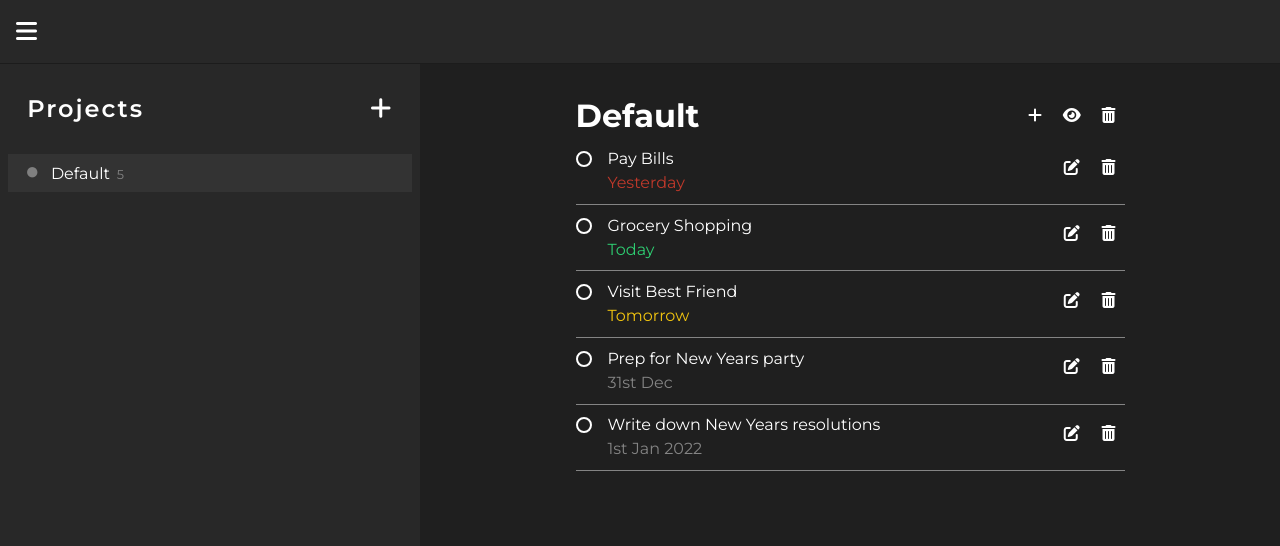
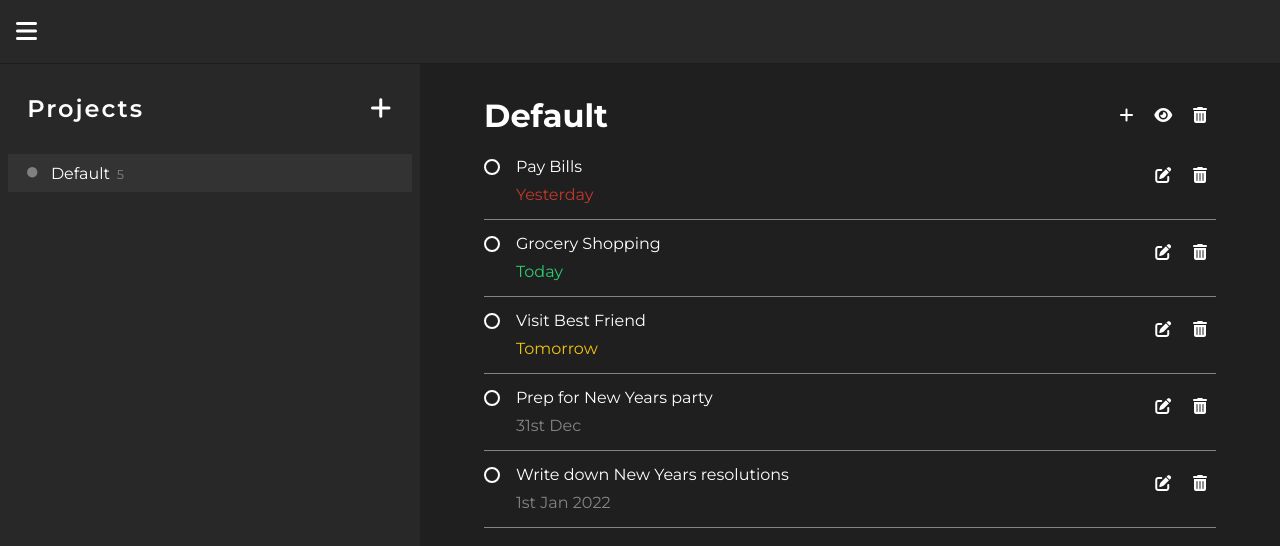
Before and after one commit to kapaha/todo-list, a plain HTML site: page index.html in a window 1280 px wide. Drawn offline with Linux system fonts and the light colour scheme.

Commit message:
styles: Fix cramped project view on small devices

```diff
--- a/styles.css
+++ b/styles.css
@@ -196,11 +196,11 @@ button > * {
     display: flex;
     justify-content: center;
     align-items: center;
-    padding: 3em;
+    padding: 1.5em 1em;
 }
 
 .project-view {
-    width: 75%;
+    width: 100%;
     max-width: 800px;
 }
 
@@ -209,7 +209,7 @@ button > * {
     display: flex;
     justify-content: space-between;
     align-items: center;
-    margin-bottom: 1em;
+    margin-bottom: 1.5em;
 }
 
 .project-view .project-name {
@@ -218,7 +218,7 @@ button > * {
 }
 
 .project-view .todo {
-    --todo-spacing: 0.8em;
+    --todo-spacing: 1em;
     position: relative;
     display: flex;
     justify-content: space-between;
@@ -237,7 +237,7 @@ button > * {
 .project-view .todo-info {
     display: flex;
     flex-direction: column;
-    gap: 0.5em;
+    gap: 0.75em;
 }
 
 .project-view .todo-due-date {
@@ -246,12 +246,8 @@ button > * {
 
 .btn-row {
     display: flex;
+    gap: 0.3em;
 }
-
-.btn-row > * + * {
-    margin-left: 0.3em;
-}
-
 
 .todo label {
     display: flex;
@@ -435,4 +431,8 @@ label:hover .custom-checkbox,
     .side-menu {
         top: calc(var(--header-height) + 1rem);
     }
+
+    .project-view-container {
+        padding: 3em;
+    }
 }
```
